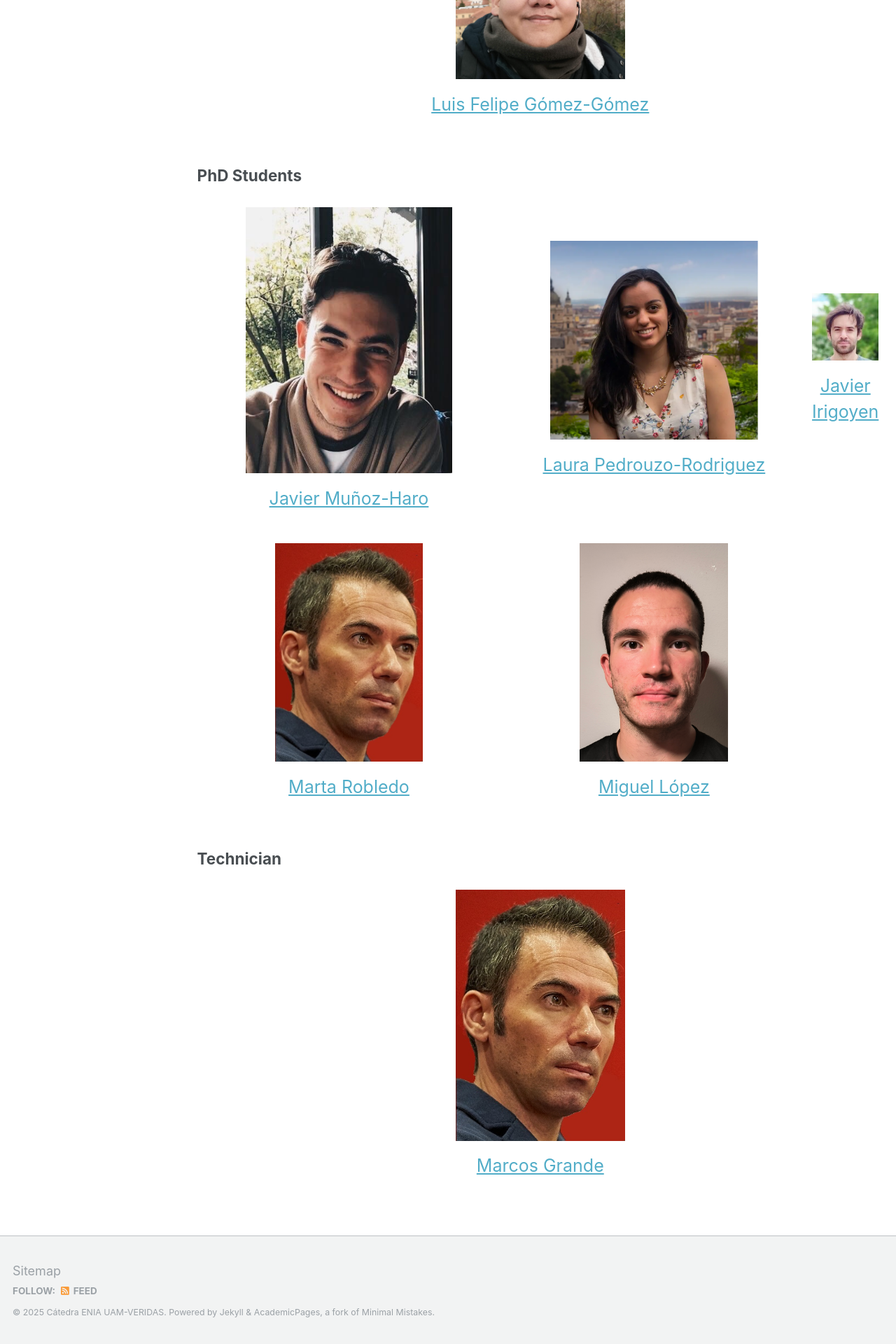
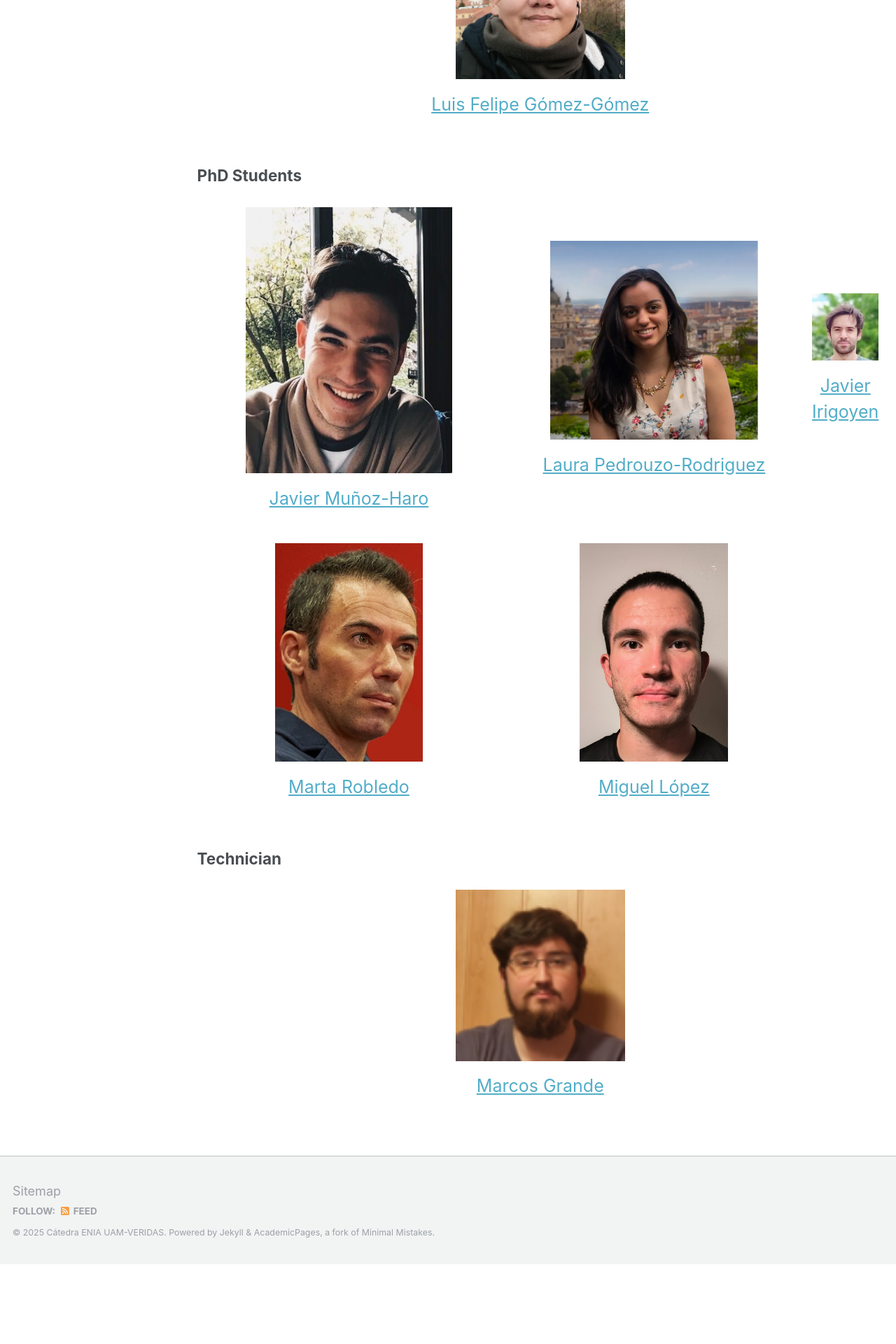
Before and after one commit to catedraeniauam/catedraeniauam.github.io, a Jekyll site: the page built from _pages/team.md, in a window 1280 px wide. Shown: the part 1390-3310 px from the top of the page at 70% size. Built offline with Jekyll 4.4.1, drawn with Linux system fonts in a browser that asks for light colours; after the commit the page ends 3196 px from its top, so only the background shows below that.

Commit message:
me añado

```diff
--- a/_pages/team.md
+++ b/_pages/team.md
@@ -121,7 +121,7 @@ Technician
     <tr>
       <td>
         <div>
-          <p align="center"><img class="img-25" src="https://catedraeniauam.github.io/images/2020_Fierrez.jpg"></p>
+          <p align="center"><img class="img-25" src="https://catedraeniauam.github.io/images/marcos.png"></p>
           <p align="center"><a class="nombre" href="">Marcos Grande</a></p>
         </div>
       </td>
```
Also changed, not shown: images/marcos.png (added).
